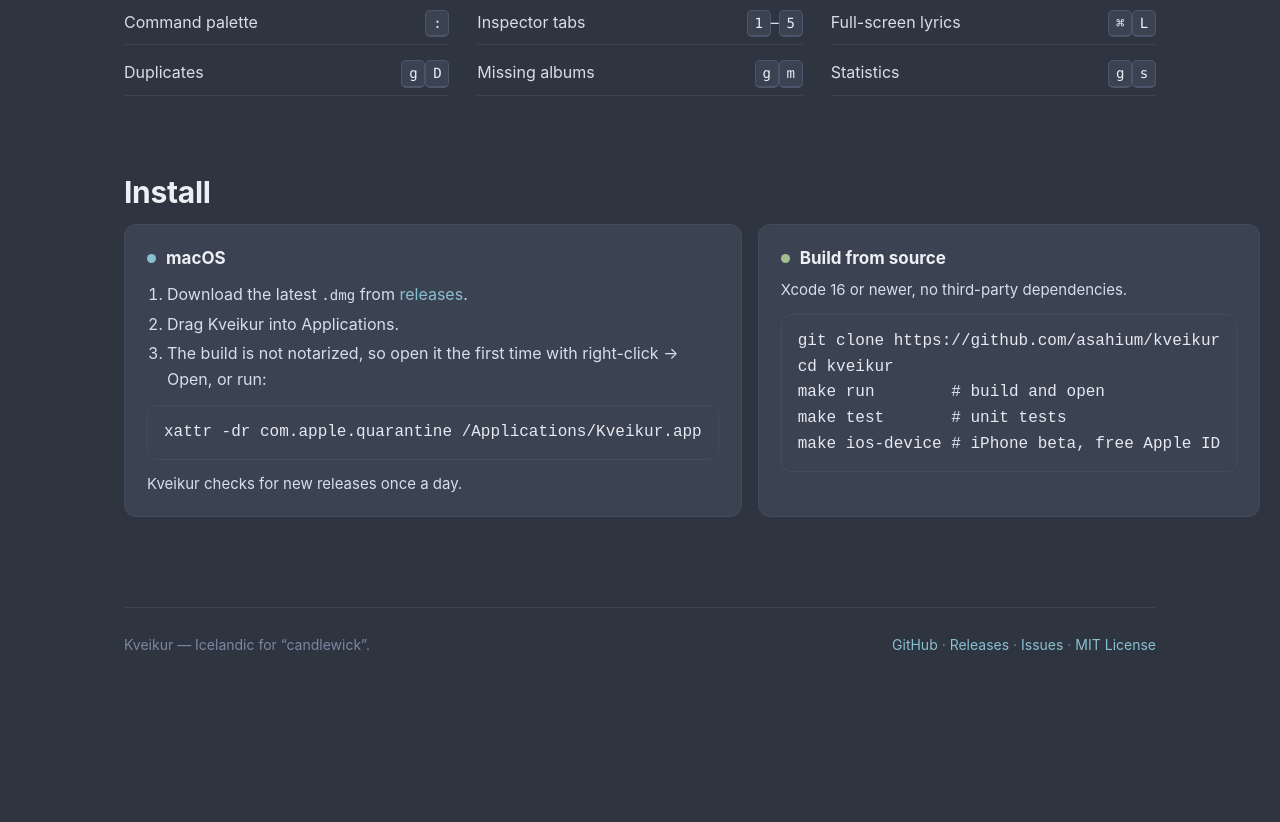
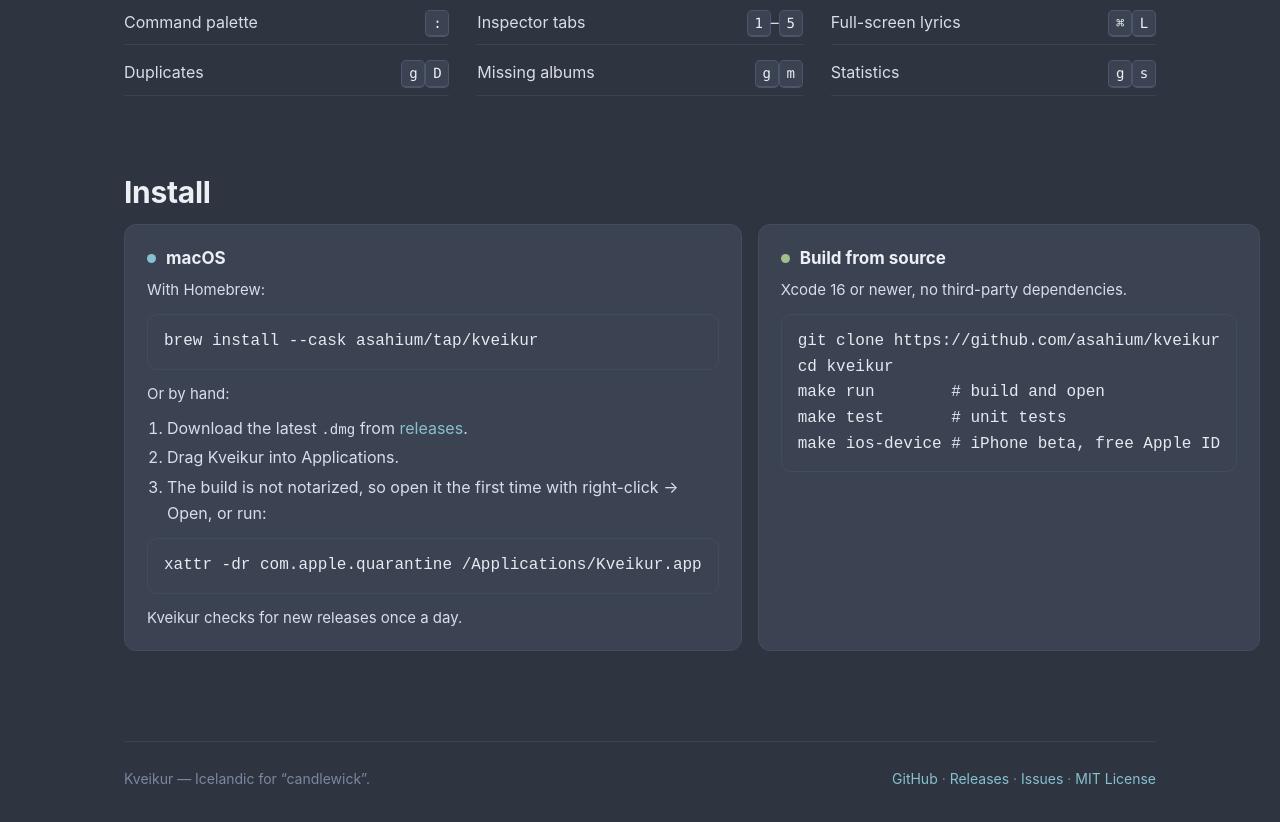
Before and after one commit to asahium/kveikur, a plain HTML site: page docs/index.html in a window 1280 px wide. Shown: the part 4358-5180 px from the top of the page. Before the commit the page ends 5055 px from the top, so only its background shows below. Drawn offline with Linux system fonts and the light colour scheme.

Commit message:
Homebrew: install via asahium/tap, release bumps the cask

```diff
--- a/docs/index.html
+++ b/docs/index.html
@@ -176,6 +176,9 @@
     <div class="install">
       <div class="card">
         <h3><span class="dot"></span>macOS</h3>
+        <p>With Homebrew:</p>
+        <pre>brew install --cask asahium/tap/kveikur</pre>
+        <p style="margin-top:12px">Or by hand:</p>
         <ol>
           <li>Download the latest <code>.dmg</code> from <a href="https://github.com/asahium/kveikur/releases/latest">releases</a>.</li>
           <li>Drag Kveikur into Applications.</li>
```
Also changed, not shown: 2 other files.
